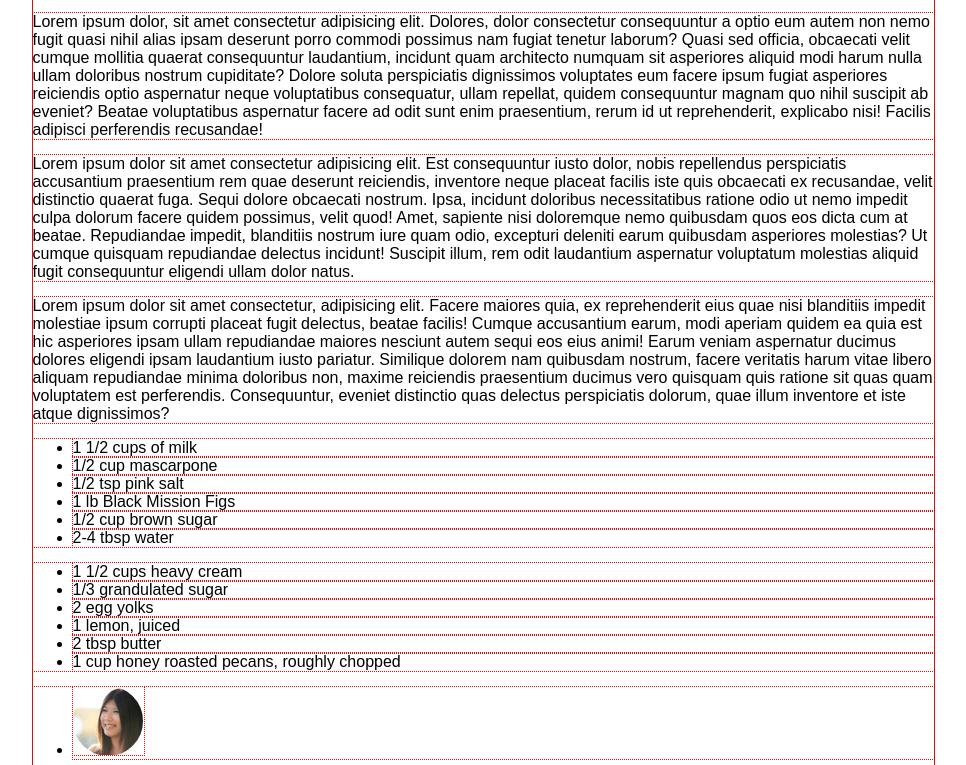
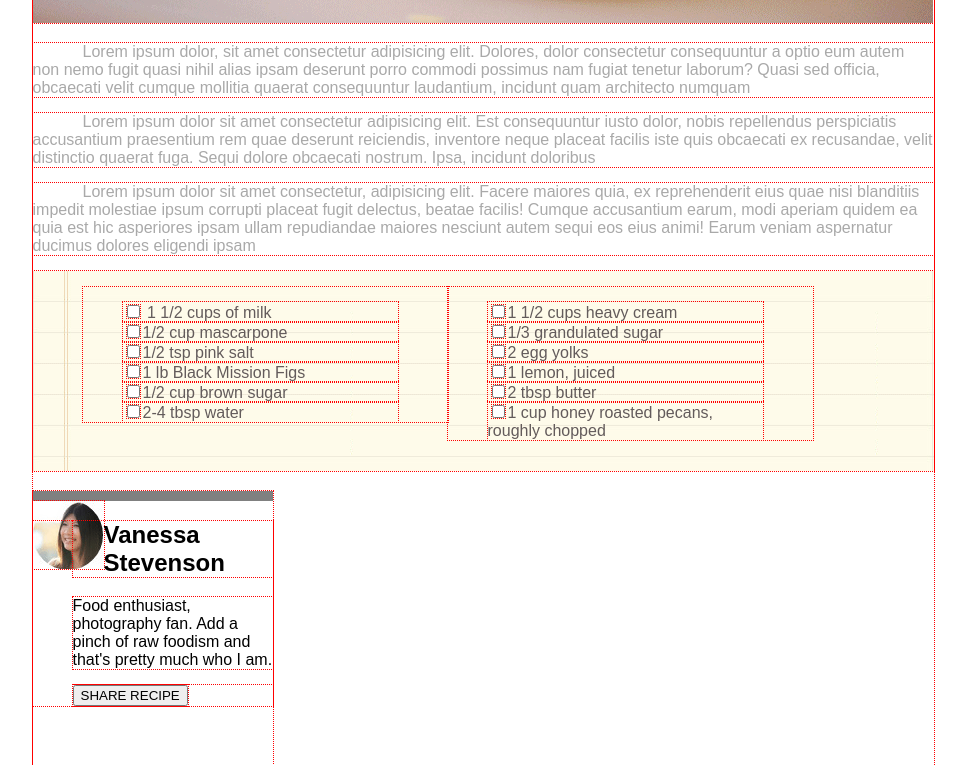
Before and after one commit to 301-Intermediate-Javascript/chocolate-pizza, a plain HTML site: page index.html in a window 1280 px wide. Shown: the part 830-1595 px from the top of the page, without its empty margins (157-1123 px from the left). Drawn offline with nearby package versions, Linux system fonts and the light colour scheme; a web font is replaced by a local one.

Commit message:
marlene driving

```diff
--- a/index.html
+++ b/index.html
@@ -40,8 +40,8 @@
             <p><img src="Images/print-icon.png" alt="Print Icon">
                 PRINT</p>
 
-            </section>
-            <img src="Images/choco-pizza.png" alt="Chocolate Pizza image">
+        </section>
+        <img src="Images/choco-pizza.png" alt="Chocolate Pizza image">
         <article>
             <p>
                 Lorem ipsum dolor, sit amet consectetur adipisicing elit. Dolores, dolor consectetur consequuntur a
@@ -50,14 +50,6 @@
                 Quasi
                 sed officia, obcaecati velit cumque mollitia quaerat consequuntur laudantium, incidunt quam architecto
                 numquam
-                sit asperiores aliquid modi harum nulla ullam doloribus nostrum cupiditate? Dolore soluta perspiciatis
-                dignissimos voluptates eum facere ipsum fugiat asperiores reiciendis optio aspernatur neque voluptatibus
-                consequatur, ullam repellat, quidem consequuntur magnam quo nihil suscipit ab eveniet? Beatae
-                voluptatibus
-                aspernatur facere ad odit sunt enim praesentium, rerum id ut reprehenderit, explicabo nisi! Facilis
-                adipisci
-                perferendis recusandae!
-
             </p>
             <p>
                 Lorem ipsum dolor sit amet consectetur adipisicing elit. Est consequuntur iusto dolor, nobis repellendus
@@ -65,15 +57,6 @@
                 quis
                 obcaecati ex recusandae, velit distinctio quaerat fuga. Sequi dolore obcaecati nostrum. Ipsa, incidunt
                 doloribus
-                necessitatibus ratione odio ut nemo impedit culpa dolorum facere quidem possimus, velit quod! Amet,
-                sapiente
-                nisi doloremque nemo quibusdam quos eos dicta cum at beatae. Repudiandae impedit, blanditiis nostrum
-                iure quam
-                odio, excepturi deleniti earum quibusdam asperiores molestias? Ut cumque quisquam repudiandae delectus
-                incidunt!
-                Suscipit illum, rem odit laudantium aspernatur voluptatum molestias aliquid fugit consequuntur eligendi
-                ullam
-                dolor natus.
 
             </p>
             <p>
@@ -83,37 +66,33 @@
                 earum,
                 modi aperiam quidem ea quia est hic asperiores ipsam ullam repudiandae maiores nesciunt autem sequi eos
                 eius
-                animi! Earum veniam aspernatur ducimus dolores eligendi ipsam laudantium iusto pariatur. Similique
-                dolorem nam
-                quibusdam nostrum, facere veritatis harum vitae libero aliquam repudiandae minima doloribus non, maxime
-                reiciendis praesentium ducimus vero quisquam quis ratione sit quas quam voluptatem est perferendis.
-                Consequuntur, eveniet distinctio quas delectus perspiciatis dolorum, quae illum inventore et iste atque
-                dignissimos?
+                animi! Earum veniam aspernatur ducimus dolores eligendi ipsam
 
             </p>
         </article>
         <section>
             <ul>
-                <li>1 1/2 cups of milk</li>
-                <li>1/2 cup mascarpone</li>
-                <li>1/2 tsp pink salt</li>
-                <li>1 lb Black Mission Figs</li>
-                <li>1/2 cup brown sugar</li>
-                <li>2-4 tbsp water</li>
+                <li><input type="checkbox"> 1 1/2 cups of milk</li>
+                <li><input type="checkbox">1/2 cup mascarpone</li>
+                <li><input type="checkbox">1/2 tsp pink salt</li>
+                <li><input type="checkbox">1 lb Black Mission Figs</li>
+                <li><input type="checkbox">1/2 cup brown sugar</li>
+                <li><input type="checkbox">2-4 tbsp water</li>
             </ul>
             <ul>
-                <li>1 1/2 cups heavy cream</li>
-                <li>1/3 grandulated sugar</li>
-                <li>2 egg yolks</li>
-                <li>1 lemon, juiced</li>
-                <li>2 tbsp butter</li>
-                <li>1 cup honey roasted pecans, roughly chopped</li>
+                <li><input type="checkbox">1 1/2 cups heavy cream</li>
+                <li><input type="checkbox">1/3 grandulated sugar</li>
+                <li><input type="checkbox">2 egg yolks</li>
+                <li><input type="checkbox">1 lemon, juiced</li>
+                <li><input type="checkbox">2 tbsp butter</li>
+                <li><input type="checkbox">1 cup honey roasted pecans, roughly chopped</li>
             </ul>
         </section>
+        <section>
+            <img src="Images/van-pic.png" alt="Vanessa Pic">
+
         <ul>
-            <li>
-                <img src="Images/van-pic.png" alt="Vanessa Pic">
-            </li>
+
             <li>
                 <h2>Vanessa Stevenson</h2>
             </li>
@@ -124,6 +103,7 @@
                 <button>SHARE RECIPE</button>
             </li>
         </ul>
+        </section>
     </main>
     <footer>
         <img src="Images/small-logo.png" alt="Logo Image">
--- a/style.css
+++ b/style.css
@@ -55,6 +55,10 @@ header ul:nth-child(3) li {
     padding: 0;
     margin: 0;
 }
+
+main {
+    margin-bottom: 300px;
+}
 main section h1 {
     font-family: 'Oswald', sans-serif;
     margin-bottom: 0;
@@ -62,7 +66,7 @@ main section h1 {
 
 main section:nth-child(1) {
     padding-right: 0;
-    margin-right: 200px;
+    margin-right: 540px;
     width: 30%;
     float: left;
 }
@@ -80,6 +84,60 @@ main section:nth-child(2) {
     color: lightgrey;
     float: left;
     padding-top: 0;
-    margin-top: 0;
+    margin-top: 55px;
     width: 10%;
+    padding-bottom: 0;
+    margin-bottom: 0;
 }
+
+main section:nth-child(2) p{
+    display: inline;
+}
+
+main img:nth-child(3) {
+    margin-top: 30px;
+}
+
+article {
+    text-indent: 50px;
+    color: darkgray;
+}
+
+main section:nth-child(5){
+    background-image: url(Images/list-bg.png);
+    color: #635b5b;
+    height: 200px;
+    padding-bottom: 0;
+    padding-left: 50px;
+}
+
+main section:nth-child(5) ul{
+
+    width: 275px;
+    float:left;
+    padding-top: 15px;
+    padding-bottom: 0;
+    padding-right: 50px;
+    list-style-type: none;
+}
+
+main section:nth-child(6) {
+    border-top: solid 10px;
+    border-color: gray;
+    margin-top: 20px;
+    float:left;
+    height: 400px;
+
+
+}
+main section:nth-child(6) img {
+
+    float: left;
+
+}
+
+main section:nth-child(6) ul {
+    list-style-type: none;
+    width: 200px;
+
+}
```
